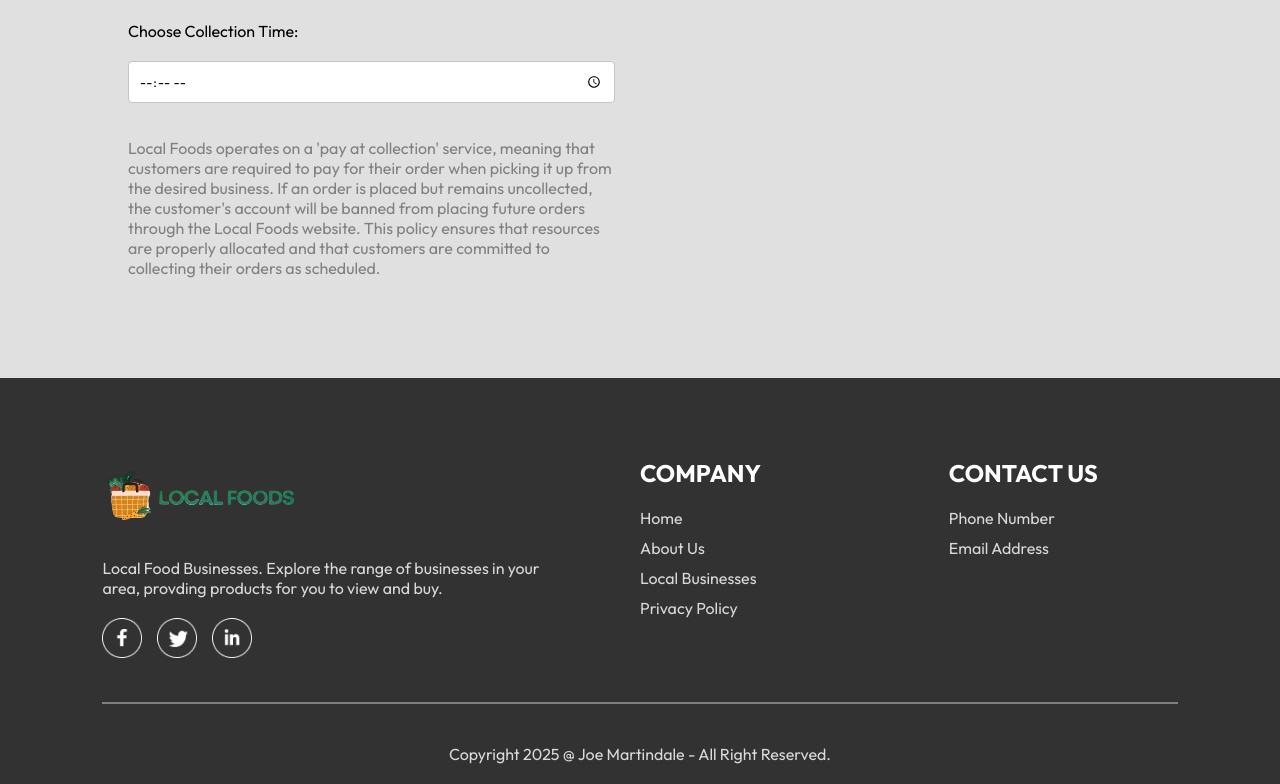
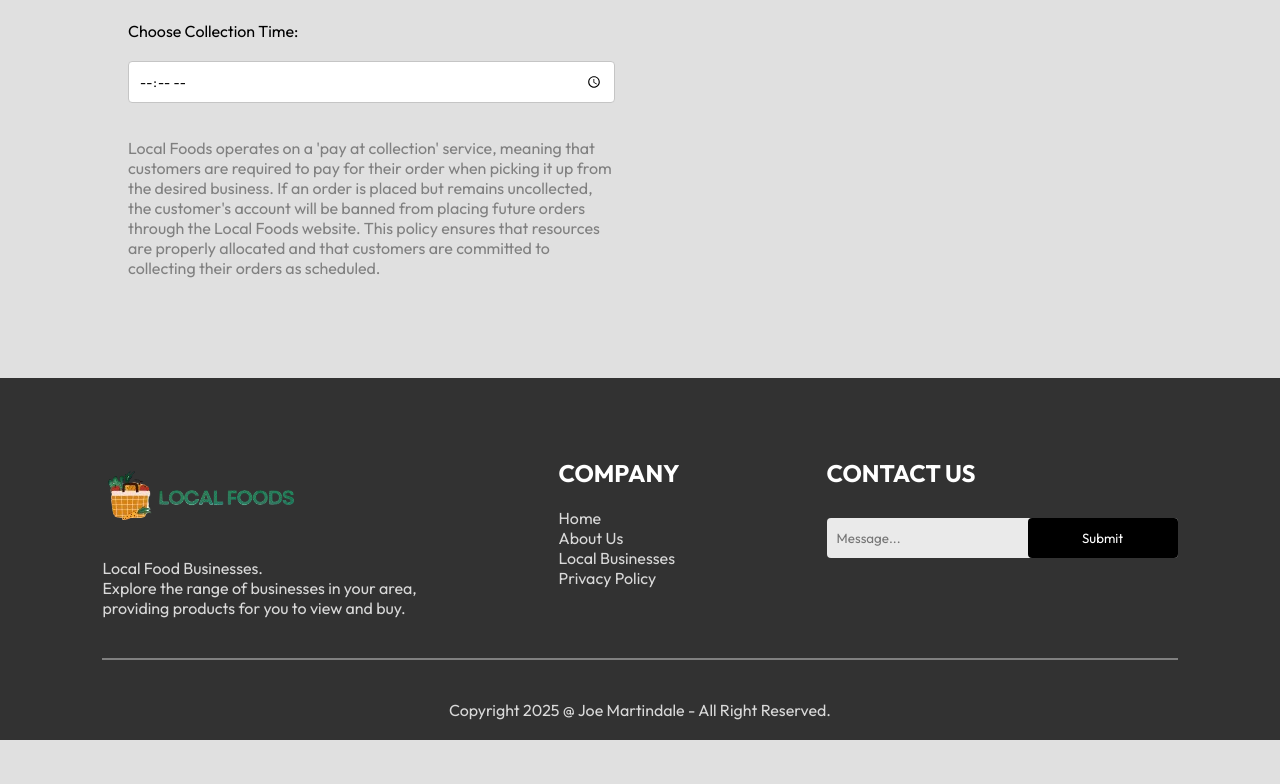
Before and after one commit to Joemartindale14/IDP, a React (Vite) app: page /order in a window 1280 px wide. Shown: the part 480-1264 px from the top of the page. After the commit the page ends 1220 px from the top, so only its background shows below. Built offline with nearby package versions, Linux system fonts and the light colour scheme.

Commit message:
Footer updates

```diff
--- a/src/components/Footer/Footer.css
+++ b/src/components/Footer/Footer.css
@@ -29,9 +29,10 @@
 .footer-content-center h2, .footer-content-right h2{
   color: white;
 }
-.footer-social-icons img{
-  width: 40px;
-  margin-right: 15px;
+.thank-you-message {
+  color: green;
+  margin-top: 5px;
+  font-size: 20px;
 }
 .footer hr{
   width: 100%;
--- a/src/components/Footer/Footer.jsx
+++ b/src/components/Footer/Footer.jsx
@@ -1,38 +1,45 @@
-import React from "react";
+import React, { useState } from "react";
 import "./Footer.css";
 import { assets } from "../../assets/assets";
+import { Link } from "react-router-dom";
 
 const Footer = () => {
+  const [thankYouMessage, setThankYouMessage] = useState("");
+
+  const handleSubmit = (e) => {
+    e.preventDefault();
+    setThankYouMessage("Thank you for your message!");
+    setTimeout(() => setThankYouMessage(""), 3000);
+  };
+
   return (
     <div className="footer" id="footer">
       <div className="footer-content">
         <div className="footer-content-left">
           <img src={assets.local_foods_logo} alt="" />
           <p>
-            Local Food Businesses.
-            Explore the range of businesses in your area, provding products for you to view and buy.
+            Local Food Businesses. <br />Explore the range of businesses in your area, providing products for you to view and buy.
           </p>
-          <div className="footer-social-icons">
-            <img src={assets.facebook_icon} alt="" />
-            <img src={assets.twitter_icon} alt="" />
-            <img src={assets.linkedin_icon} alt="" />
-          </div>
         </div>
         <div className="footer-content-center">
           <h2>COMPANY</h2>
           <ul>
-            <li>Home</li>
-            <li>About Us</li>
-            <li>Local Businesses</li>
+            <Link to="/">Home</Link>
+            <br />
+            <Link to="/about-us">About Us</Link>
+            <br />
+            <Link to="/businesses">Local Businesses</Link>
+            <br />
             <li>Privacy Policy</li>
           </ul>
         </div>
         <div className="footer-content-right">
           <h2>CONTACT US</h2>
-          <ul>
-            <li>Phone Number</li>
-            <li>Email Address</li>
-          </ul>
+          <form onSubmit={handleSubmit} className="cart-promocode-input">
+            <input type="text" placeholder="Message..." required />
+            <button type="submit">Submit</button>
+          </form>
+          {thankYouMessage && <p className="thank-you-message">{thankYouMessage}</p>}
         </div>
       </div>
       <hr />
--- a/src/pages/Cart/Cart.css
+++ b/src/pages/Cart/Cart.css
@@ -85,6 +85,7 @@
   border: none;
   color: white;
   border-radius: 4px;
+  cursor: pointer;
 }
 @media (max-width: 750px) {
   .cart-bottom{
--- a/src/pages/Cart/Cart.jsx
+++ b/src/pages/Cart/Cart.jsx
@@ -62,7 +62,7 @@ const Cart = ({ setShowLogin, user }) => {
             <hr />
             <div className="cart-total-details">
               <b>Total</b>
-              <b>£{getTotalCartAmount() === 0 ? 0 : getTotalCartAmount() + 2}</b>
+              <b>£{getTotalCartAmount() === 0 ? 0 : getTotalCartAmount()}</b>
             </div>
           </div>
           <button onClick={handleCheckout}>
--- a/src/pages/PlaceOrder/PlaceOrder.jsx
+++ b/src/pages/PlaceOrder/PlaceOrder.jsx
@@ -96,7 +96,7 @@ const PlaceOrder = ({ user }) => {
             <div className="cart-total-details">
               <b>Total</b>
               <b>
-                £{getTotalCartAmount() === 0 ? 0 : getTotalCartAmount() + 2}
+                £{getTotalCartAmount() === 0 ? 0 : getTotalCartAmount()}
               </b>
             </div>
           </div>
```
